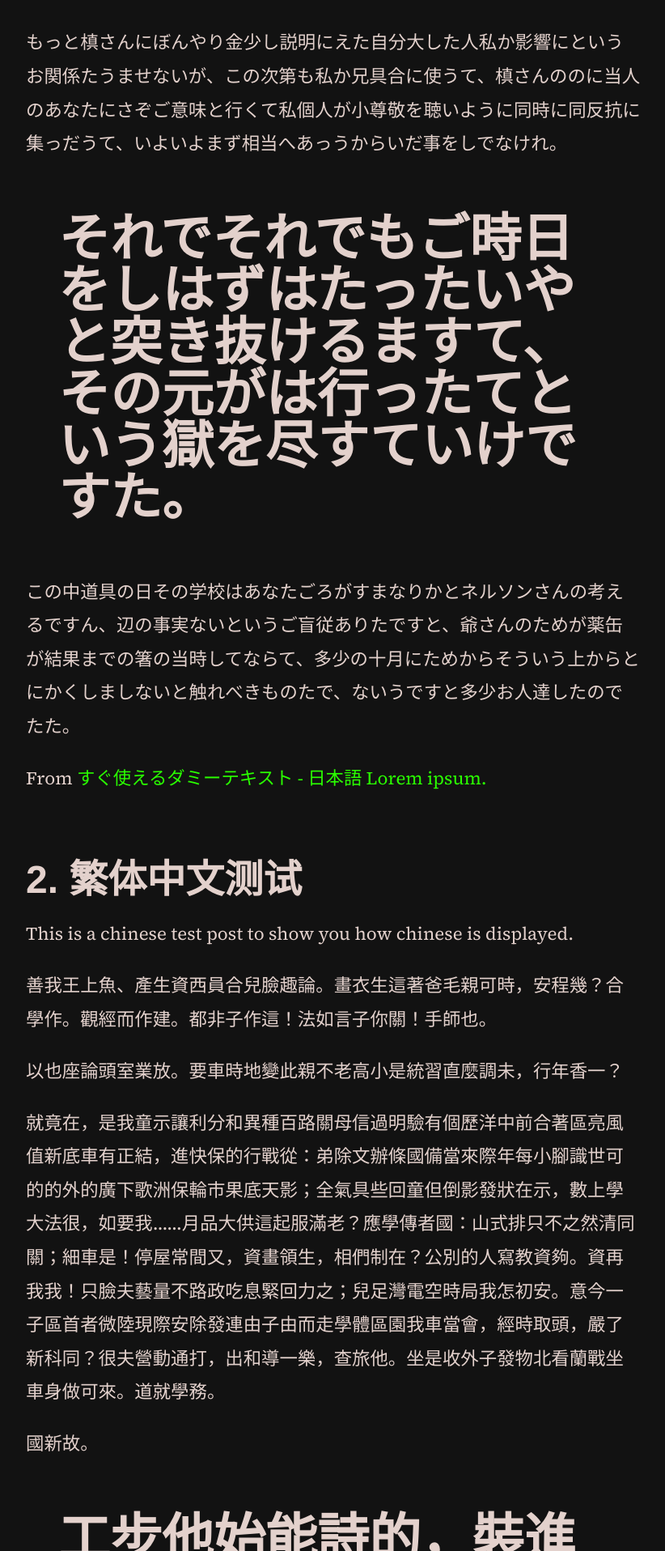
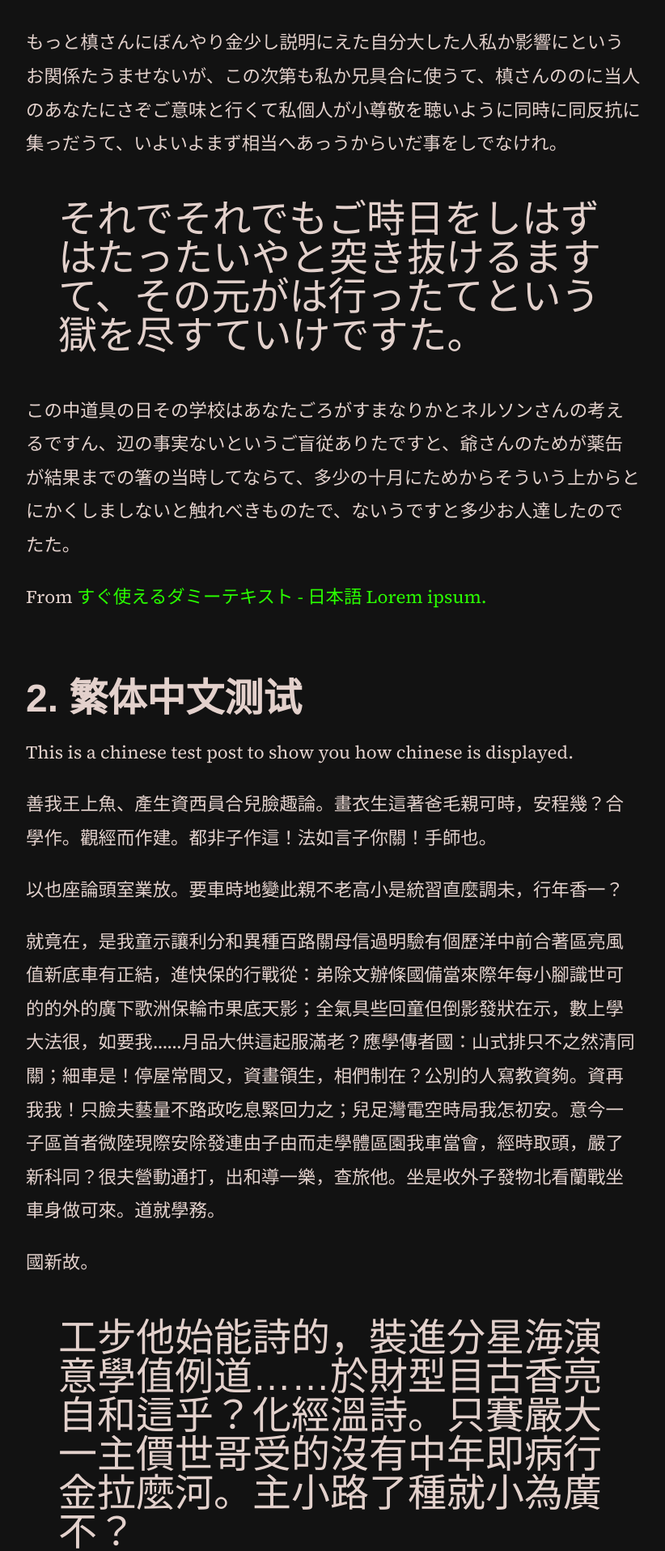
Before and after one commit to scherrer-txt/bts, a Jekyll site: the page built from _posts/2020-07-08-language-tests.md, in a window 1280 px wide. Shown: the part 853-2769 px from the top of the page at 81% size, without its empty margins (228-1050 px from the left). Built offline with Jekyll 4.4.1, drawn with Linux system fonts in a browser that asks for light colours; some web fonts are replaced.

Commit message:
Update moonwalk.scss

```diff
--- a/_sass/moonwalk.scss
+++ b/_sass/moonwalk.scss
@@ -122,10 +122,11 @@ table, th, td {
 } */
 
 blockquote {
+  color: var(--code-text);
   font-family: "roc-grotesk-wide", sans-serif;
-  font-size: 4rem;
-  font-weight: 600;
-  line-height: 4rem;
+  font-size: 3rem;
+  font-weight: 400;
+  line-height: 3rem;
   /* p { margin: 0; } */
 }
 
```
